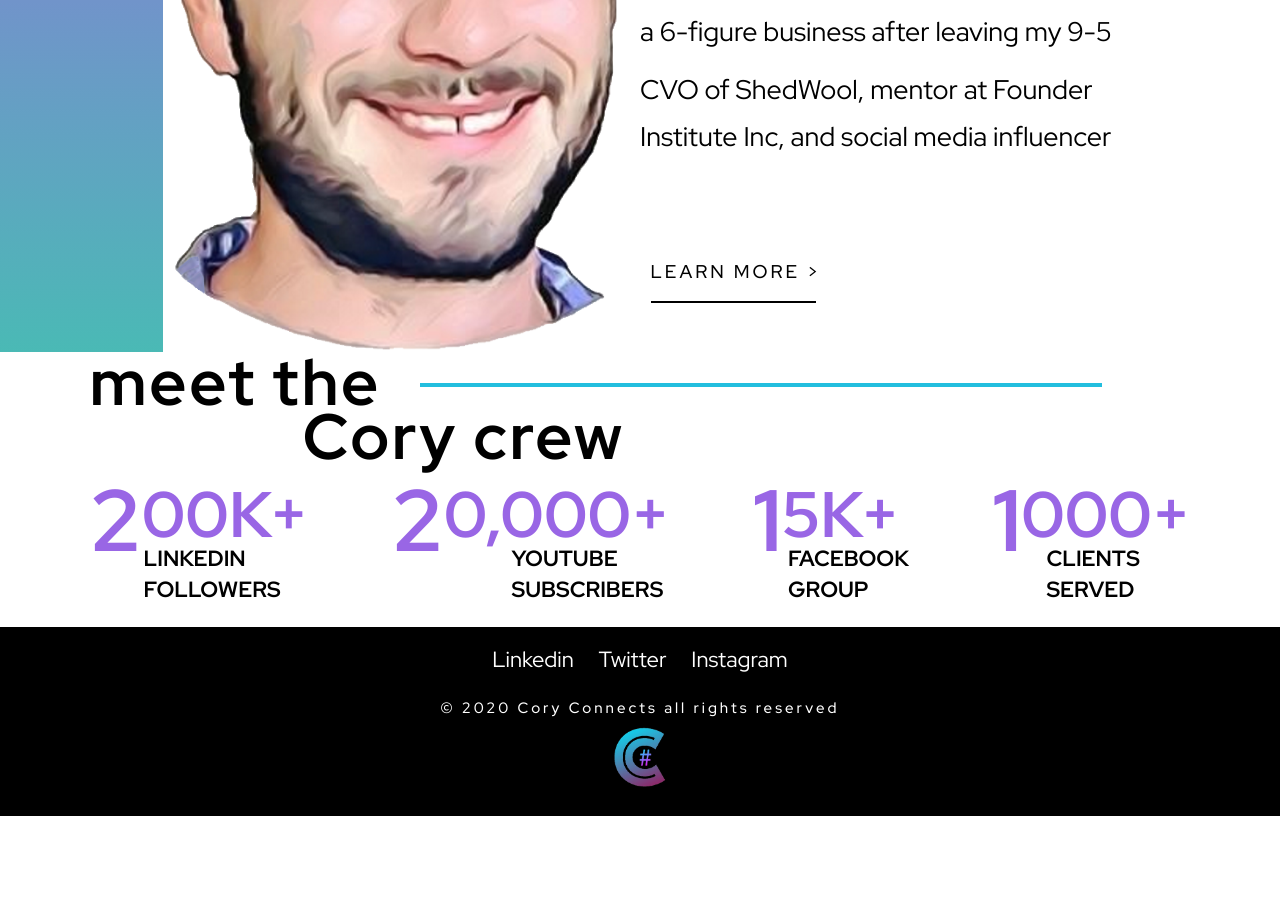
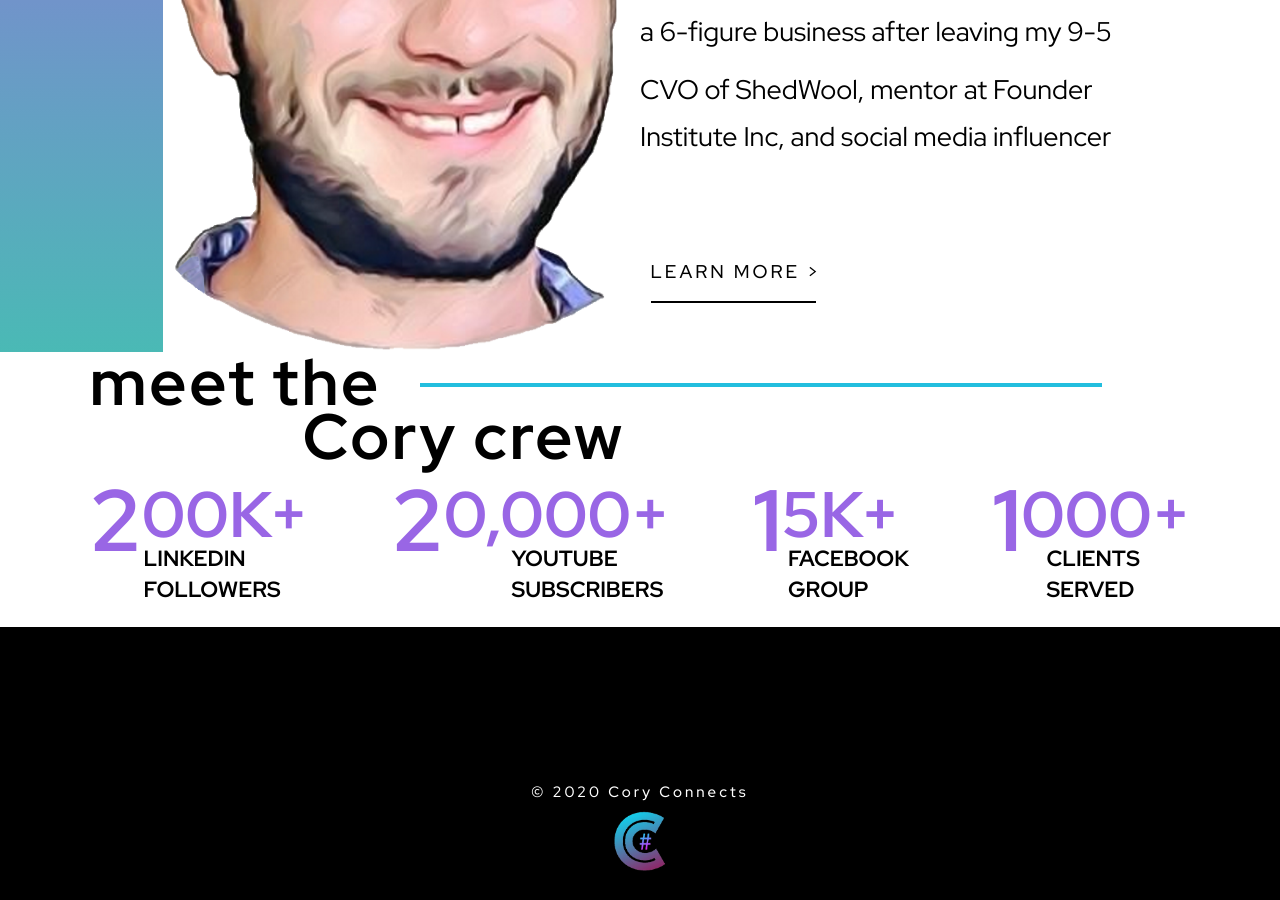
Before and after one commit to andreanthony/andreanthony.github.io, a Jekyll site: the page corypage.html, which Jekyll copies as it is, in a window 1280 px wide and 900 px high, scrolled down 1241 px. Built offline with Jekyll 4.4.1, drawn with Linux system fonts in a browser that asks for light colours; some web fonts are replaced; before the commit the page ends 2057 px from its top, so only the background shows below that.

Commit message:
Update corypage.html

```diff
--- a/corypage.html
+++ b/corypage.html
@@ -130,11 +130,11 @@
         <div class="section-inner">
 			<div class="footer-menu">
 				<ul id="footer_menu" class="menu">
-<li><a href="https://www.linkedin.com/in/corywarfield/">Linkedin</a></li>
-<li><a href="https://twitter.com/cory_warfield">Twitter</a></li>
-<li><a href="https://www.instagram.com/coryconnects/">Instagram</a></li>
+<li><a class="linkedin" href="https://www.linkedin.com/in/corywarfield/"></a></li>
+<li><a class="twitter" href="https://twitter.com/cory_warfield"></a></li>
+<li><a class="instagram" href="https://www.instagram.com/coryconnects/"></a></li>
 </ul></div>			</div>
-        	<span class="copy_right">© 2020 Cory Connects all rights reserved</span>
+        	<span class="copy_right">© 2020 Cory Connects</span>
 		<a href="https://www.coryconnects.com/"> <img class="main-logo" src="https://andreanthony.github.io/logo.png" alt="Cory Connects" style="margin-left: auto;margin-right: auto;display: block;"></a>
     </footer>
 </div>
```
